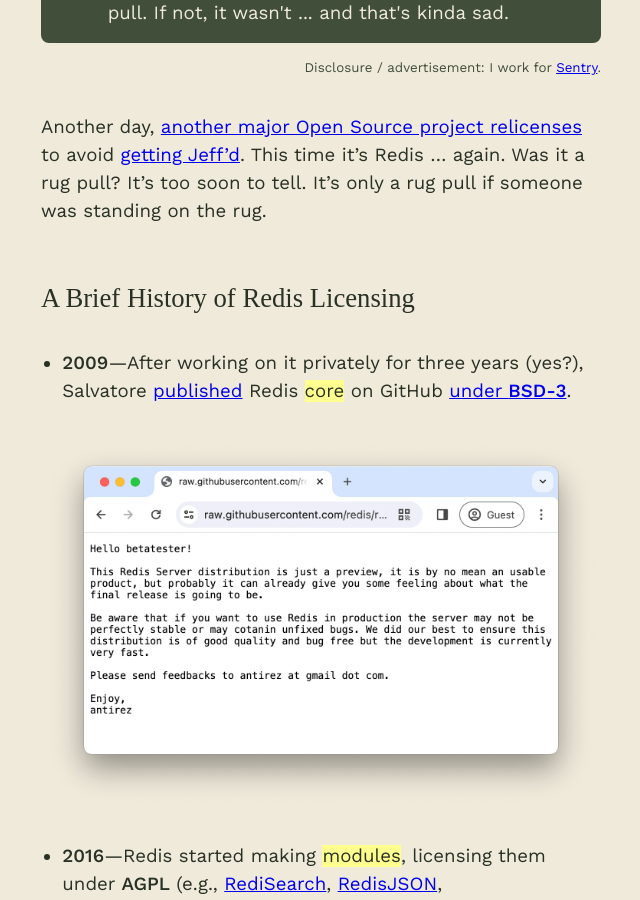
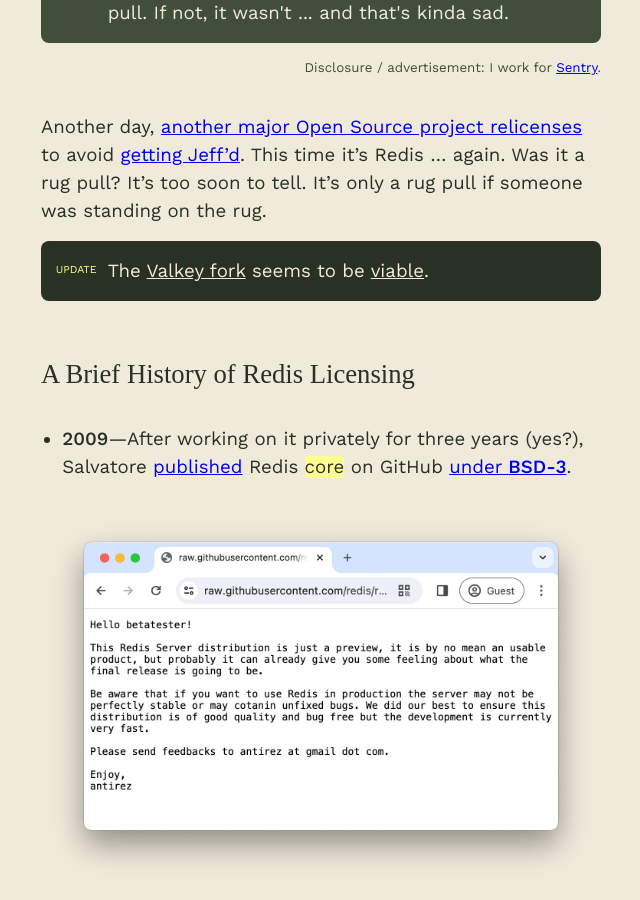
Before and after one commit to chadwhitacre/openpath, a Jekyll site: the page built from _posts/2024-03-21-relicensing-and-rug-pulls.md, in a window 1280 px wide and 900 px high, scrolled down 419 px. Shown: the whole window, without its empty margins (319-959 px from the left). Built offline with Jekyll 4.4.1, drawn with Linux system fonts in a browser that asks for light colours; some web fonts are replaced; comment, search, counter and statistics services are not loaded.

Commit message:
Time to acknowledge Valkey

```diff
--- a/_posts/2024-03-21-relicensing-and-rug-pulls.md
+++ b/_posts/2024-03-21-relicensing-and-rug-pulls.md
@@ -9,6 +9,13 @@
 Jeff'd](https://www.youtube.com/watch?v=XZ3w_jec1v8#t=29m27s). This time it's
 Redis ... again. Was it a rug pull? It's too soon to tell. It's only a rug pull
 if someone was standing on the rug.
+
+<div class="update">
+  <span>Update</span>
+  The <a
+  href="https://www.linuxfoundation.org/press/linux-foundation-launches-open-source-valkey-community">Valkey
+  fork</a> seems to be <a href="https://github.com/valkey-io/valkey">viable</a>.
+</div>
 
 ## A Brief History of Redis Licensing
 
```
